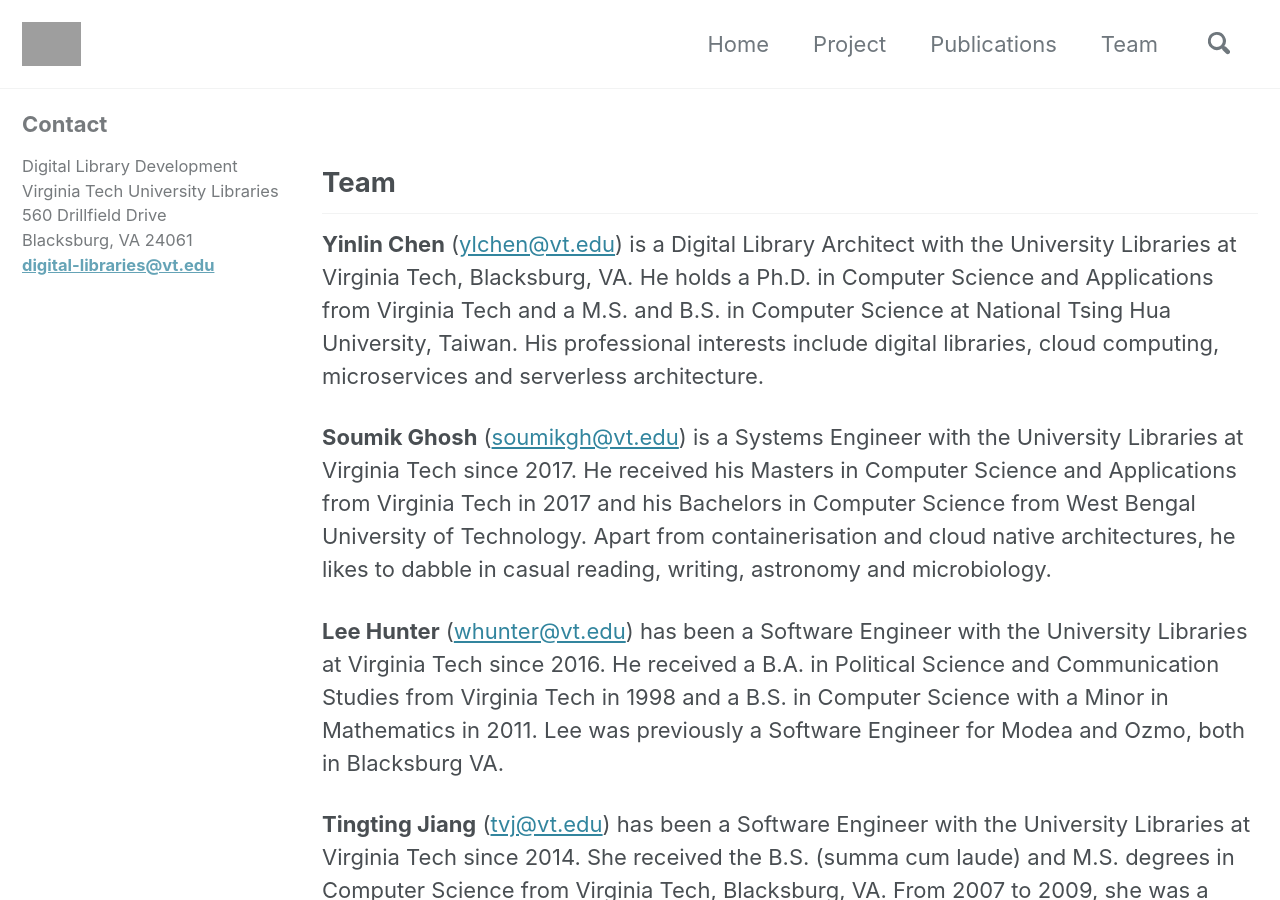
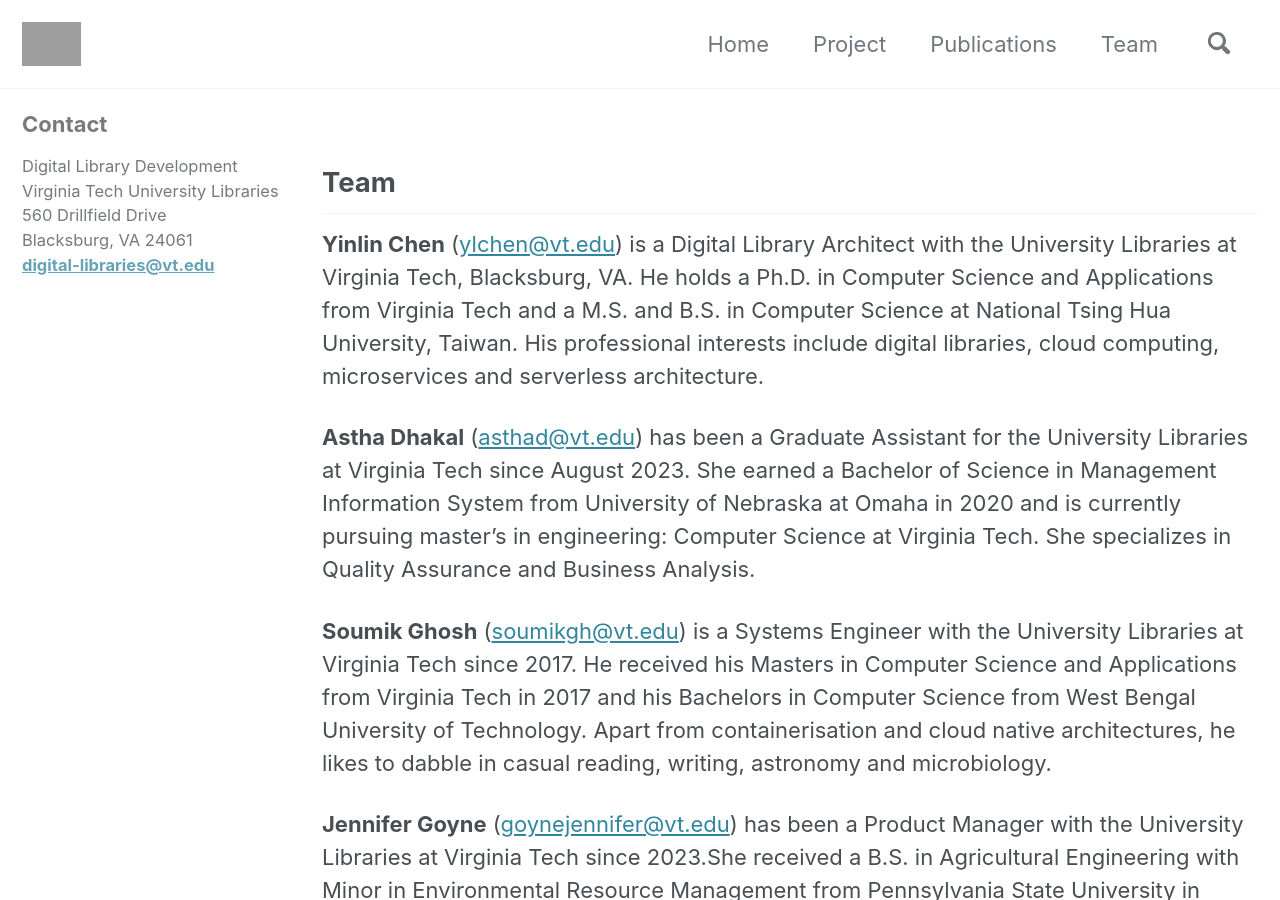
Before and after one commit to vt-digital-libraries-platform/vt-digital-libraries-platform.github.io, a Jekyll site: the page built from _pages/team.md, in a window 1280 px wide and 900 px high. Built offline with Jekyll 4.4.1, drawn with Linux system fonts in a browser that asks for light colours; cached includes are drawn as plain includes; nearby versions of some CDN libraries; some of the changed text lies outside the part shown; grey boxes are pictures that could not be loaded.

Commit message:
Update team.md
Adding in extra information for teams page

```diff
--- a/_pages/team.md
+++ b/_pages/team.md
@@ -15,12 +15,10 @@
 
 **Yinlin Chen** (<ylchen@vt.edu>) is a Digital Library Architect with the University Libraries at Virginia Tech, Blacksburg, VA. He holds a Ph.D. in Computer Science and Applications from Virginia Tech and a M.S. and B.S. in Computer Science at National Tsing Hua University, Taiwan. His professional interests include digital libraries, cloud computing, microservices and serverless architecture.
 
+**Astha Dhakal**  (<asthad@vt.edu>) has been a Graduate Assistant for the University Libraries at Virginia Tech since August 2023. She earned a Bachelor of Science in Management Information System from University of Nebraska at Omaha in 2020 and is currently pursuing master’s in engineering: Computer Science at Virginia Tech. She specializes in Quality Assurance and Business Analysis.
+
 **Soumik Ghosh** (<soumikgh@vt.edu>) is a Systems Engineer with the University Libraries at Virginia Tech since 2017. He received his Masters in Computer Science and Applications from Virginia Tech in 2017 and his Bachelors in Computer Science from West Bengal University of Technology. Apart from containerisation and cloud native architectures, he likes to dabble in casual reading, writing, astronomy and microbiology.
 
+**Jennifer Goyne** (<goynejennifer@vt.edu>) has been a Product Manager with the University Libraries at Virginia Tech since 2023.She received a B.S. in Agricultural Engineering with Minor in Environmental Resource Management from Pennsylvania State University in 1994. Jennifer has over 20 years of programming experience in C# and .Net Development and was previously a Project Manager/Lead Developer for the University of Missouri for 13 years.
+
 **Lee Hunter** (<whunter@vt.edu>) has been a Software Engineer with the University Libraries at Virginia Tech since 2016. He received a B.A. in Political Science and Communication Studies from Virginia Tech in 1998 and a B.S. in Computer Science with a Minor in Mathematics in 2011. Lee was previously a Software Engineer for Modea and Ozmo, both in Blacksburg VA.
-
-**Tingting Jiang** (<tvj@vt.edu>) has been a Software Engineer with the University Libraries at Virginia Tech since 2014. She received the B.S. (summa cum laude) and M.S. degrees in Computer Science from Virginia Tech, Blacksburg, VA. From 2007 to 2009, she was a Software Engineer with Intrexon Corporation, Blacksburg, VA. She was a recipient of an NSF Graduate Research Fellowship (2011–2014) and a Microsoft Research Graduate Women’s Scholarship (2011).
-
-**James Tuttle** (<james.tuttle@vt.edu>) is Associate Director for Digital Libraries at the Virginia Tech Libraries, Blacksburg, VA. He received the MSLIS and BA, Anthropology from the University of Illinois at Urbana-Champaign. He specializes in digital curation and preservation of complex materials, systems design, workflow analysis and efficiency design, and general systems planning with experience in higher education and industry.
-
-**Andrea Waldren** (<awaldren@vt.edu>) has been a Web Developer for the University Libraries at Virginia Tech since 2019. She earned an M.A. in Museum Studies in 2012 from Marist College and has been working with library users and collections since 2013.
```
